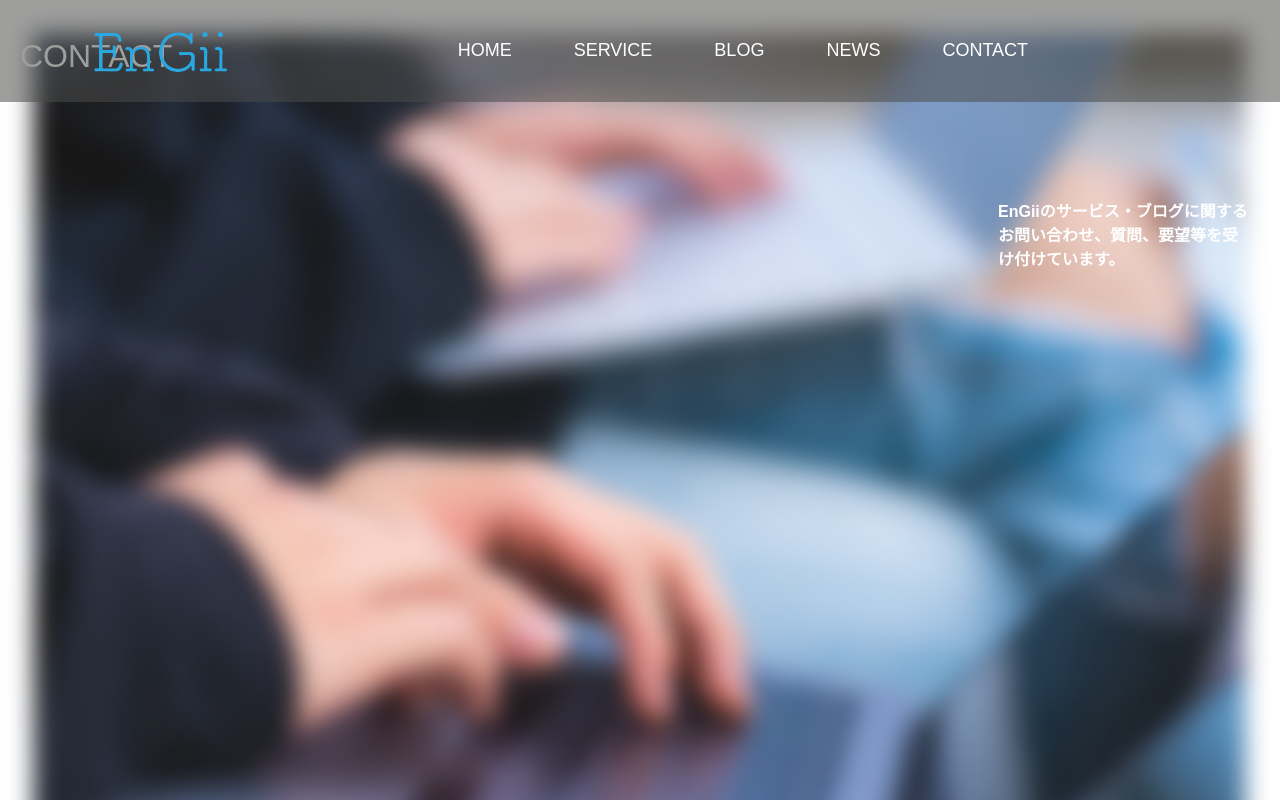
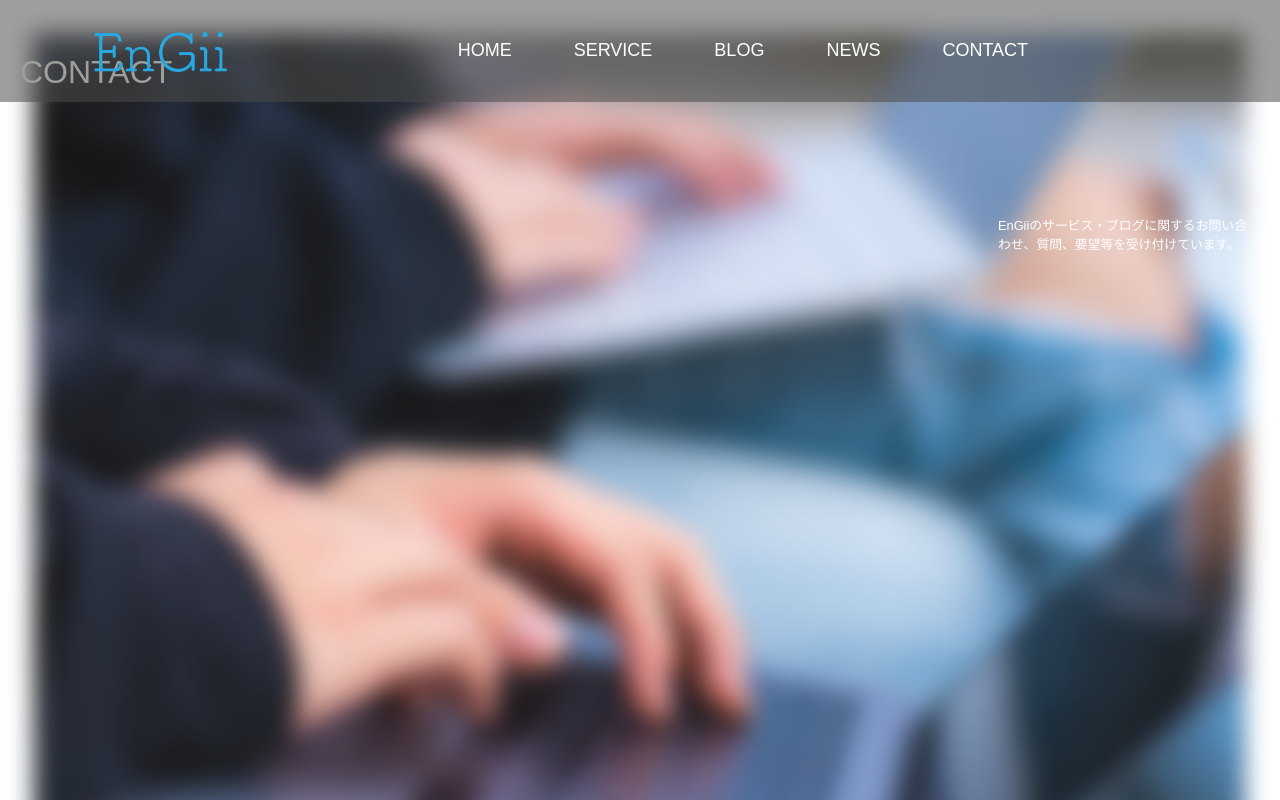
Before and after one commit to vivaruckk17/officialengii, a Nuxt app: page /contact in a window 1280 px wide. Shown: the top 800 px of the page. Built offline with nearby package versions, Linux system fonts and the light colour scheme.

Commit message:
Update contact.vue

```diff
--- a/pages/contact.vue
+++ b/pages/contact.vue
@@ -148,7 +148,7 @@ export default {
   padding-right: 10px;
   width:100%;
   color:white;
-  top:2rem;
+  top:3rem;
   height:200px;
 
 }
@@ -158,8 +158,7 @@ export default {
 }
 .contact-box .text2{
   width:100%;
-  font-size:1rem;
-  font-weight: 600;
+  font-size:0.8rem;
   position:absolute;
   bottom:2rem;
   text-align:left;
```
